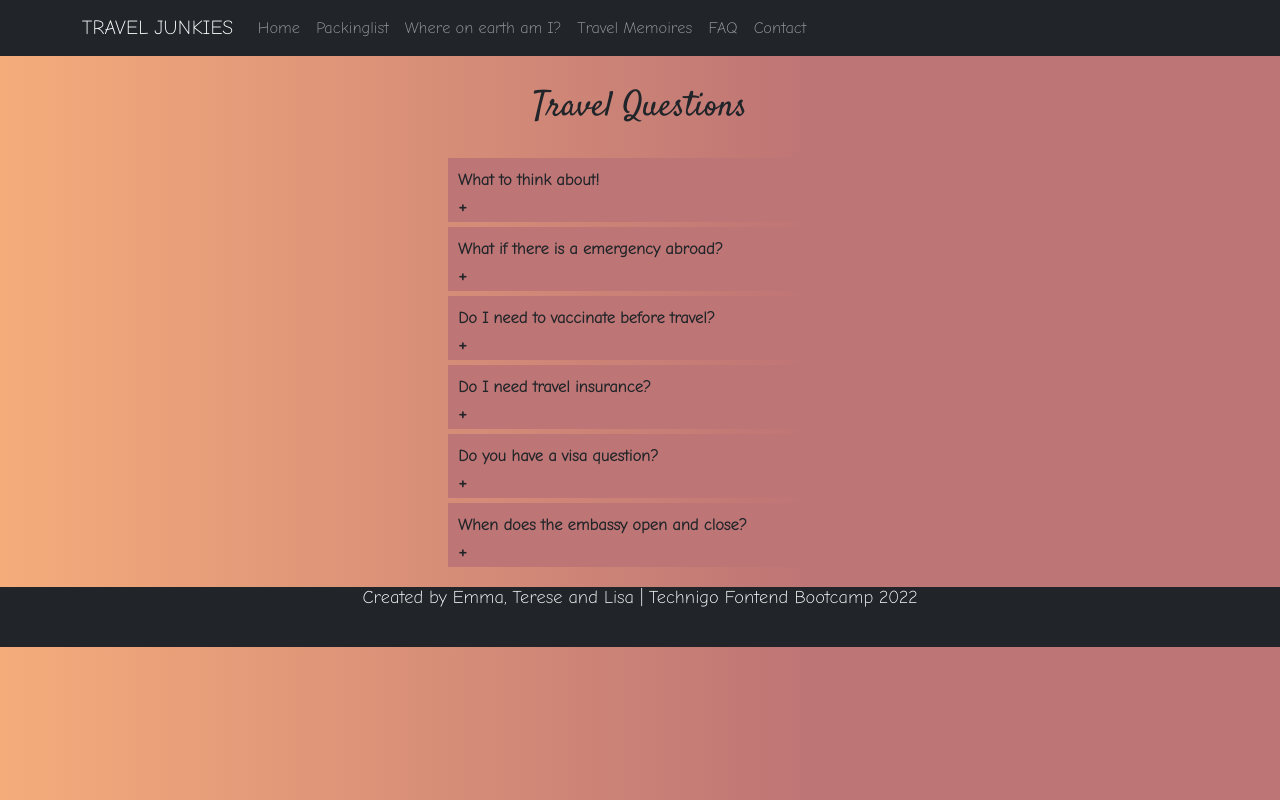
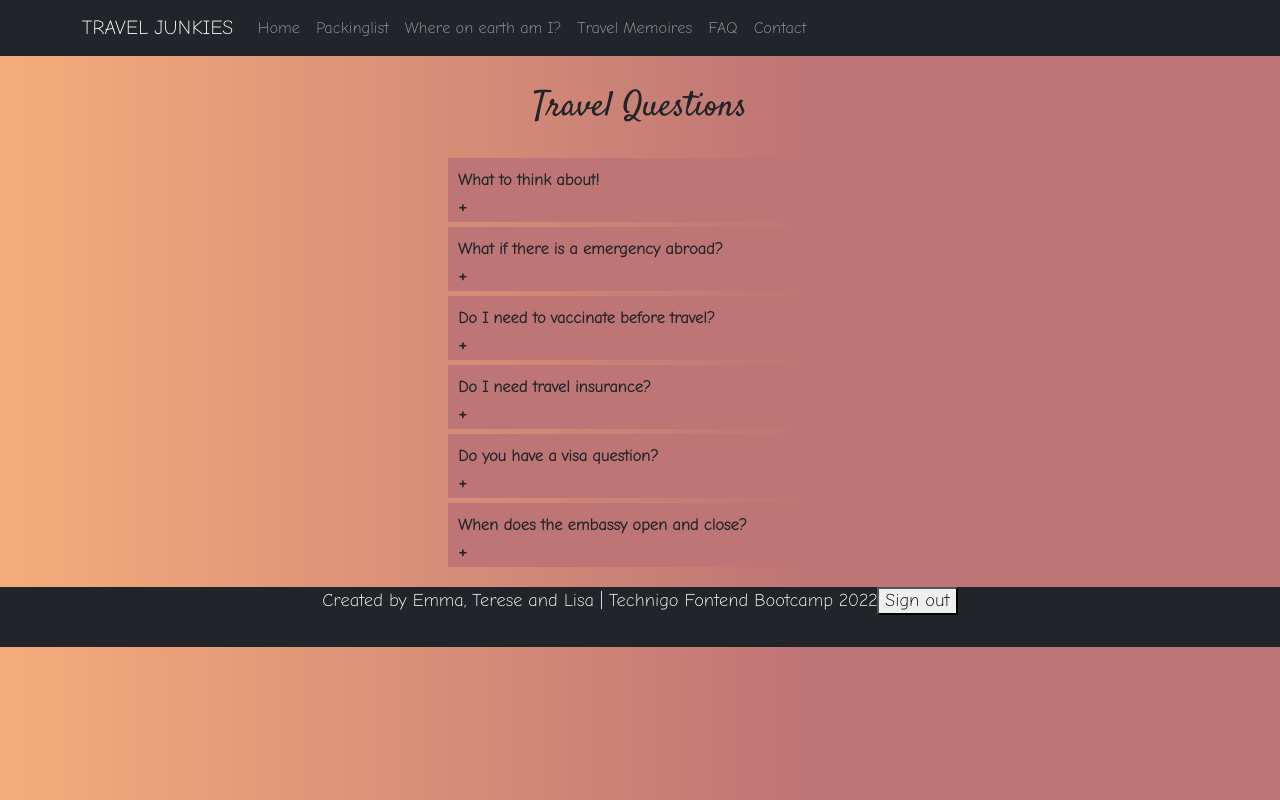
Before and after one commit to lisabergstrom/final-project-frontend, a React (Create React App) app: page /faq in a window 1280 px wide. Built offline with nearby package versions, Linux system fonts and the light colour scheme; sample sign-in values are in the browser's storage.

Commit message:
added signout

```diff
--- a/src/components/Footer.js
+++ b/src/components/Footer.js
@@ -14,7 +14,7 @@ const Footer = () => {
                    height: "60px",
                    }}>
       Created by Emma, Terese and Lisa | Technigo Fontend Bootcamp 2022
-
+      <Signout/>
       </h4>
 
     </Box>
```
Also changed, not shown: 1 other file (tests, documents, lock files or other folders).
